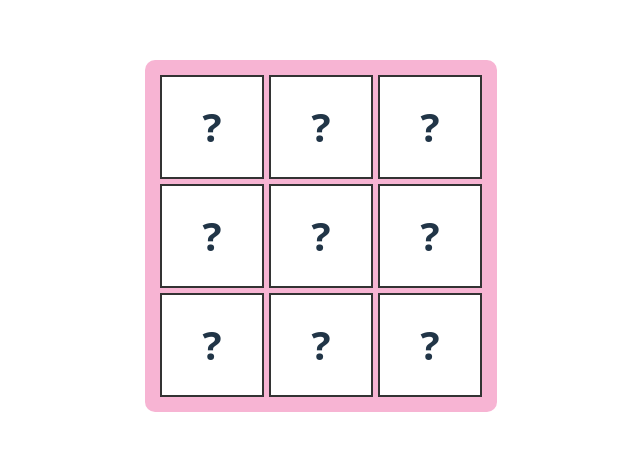
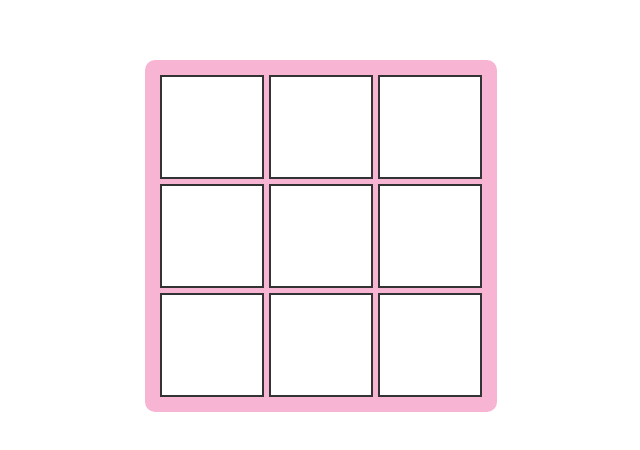
Before and after one commit to Shachatt/TM-jeu, a Vue app in the folder TMjeu/: page / in a window 1280 px wide. Shown: the part 164-614 px from the top of the page, without its empty margins (319-959 px from the left). Built offline with nearby package versions, Linux system fonts and the light colour scheme.

Commit message:
Bouton X O en altérnance

```diff
--- a/TMjeu/src/App.vue
+++ b/TMjeu/src/App.vue
@@ -1,5 +1,5 @@
 <script setup lang="ts">
-  import { ref } from 'vue';
+  import { ref, computed } from 'vue';
   const joueuractuel = ref('O');
   const plateau = ref([
     '', '', '',
@@ -12,29 +12,50 @@
       joueuractuel.value = joueuractuel.value === 'O' ? 'X' : 'O';
     }
   }
-import { computed } from 'vue';
+
 const ligne1 = computed(() => plateau.value.slice(0, 3));
-const ligne2 = computed(() => plateau.value.slice(0, 3));
+const ligne2 = computed(() => plateau.value.slice(3, 6));
 const ligne3 = computed(() => plateau.value.slice(6, 9));
 
 </script>
 
 <template>
   <div class="plateau">
+    <!-- Ligne 1 -->
     <div class="ligne">
-      <div class="case">?</div>
-      <div class="case">?</div>
-      <div class="case">?</div>
+      <div
+        v-for="(cell, index) in ligne1"
+        :key="index"
+        class="case"
+        :class="{ 'joueur1': cell === 'O', 'joueur2': cell === 'X'}"
+        @click="jouer(index)"
+      >
+        {{ cell }}
+      </div>
     </div>
+    <!-- Ligne 2 -->
     <div class="ligne">
-      <div class="case">?</div>
-      <div class="case">?</div>
-      <div class="case">?</div>
+      <div
+        v-for="(cell, index) in ligne2"
+        :key="index"
+        class="case"
+        :class="{ 'joueur1': cell === 'O', 'joueur2': cell === 'X'}"
+        @click="jouer(index + 3)"
+      >
+        {{ cell }}
+      </div>
     </div>
+    <!-- Ligne 3 -->
     <div class="ligne">
-      <div class="case">?</div>
-      <div class="case">?</div>
-      <div class="case">?</div>
+      <div
+        v-for="(cell, index) in ligne3"
+        :key="index"
+        class="case"
+        :class="{ 'joueur1': cell === 'O', 'joueur2': cell === 'X'}"
+        @click="jouer(index + 6)"
+      >
+        {{ cell }}
+      </div>
     </div>
   </div>
 </template>
@@ -66,4 +87,12 @@ const ligne3 = computed(() => plateau.value.slice(6, 9));
   font-weight: bold;
   cursor: pointer;
 }
+
+.joueur1 {
+  color: rgb(69, 55, 189);
+}
+
+.joueur2 {
+  color: rgb(214, 49, 165);
+}
 </style>
```
